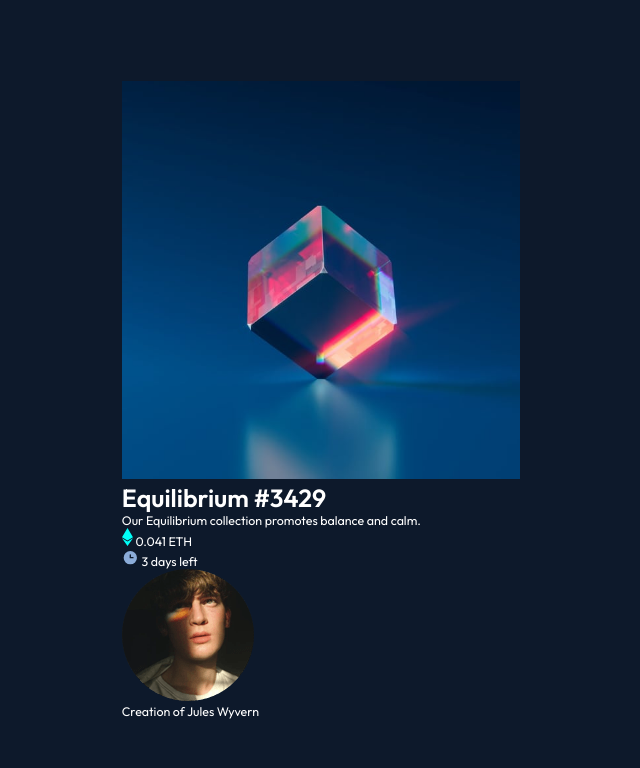
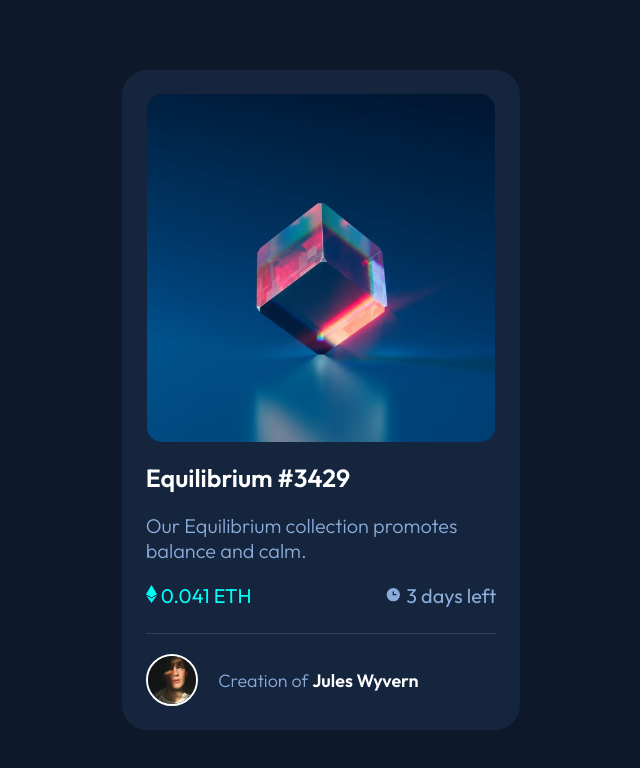
Before and after one commit to guijjs/NFT-Preview, a plain HTML site: page index.html in a window 1280 px wide. Shown: the whole page, without its empty margins (319-959 px from the left). Drawn offline with Linux system fonts and the light colour scheme.

Commit message:
SCSS finished

```diff
--- a/assets/scss/_container.scss
+++ b/assets/scss/_container.scss
@@ -3,4 +3,68 @@
     display: flex;
     justify-content: center;
     align-items: center;
+    .card--area{
+        background-color: $bg--card;
+        border-radius: 2.5rem;
+        padding: 2.4rem;
+        width: 40rem;
+        .nft--apresentation{
+            display: flex;
+            flex-direction: column;
+            img{
+                width: 35rem;
+                border-radius: 1.5rem;
+                align-self: center;
+            }
+            h1{
+                margin-top: 2rem;
+            }
+        }
+        .about--us{
+            margin-top: 2rem;
+            margin-bottom: 2rem;
+            font-size: 2rem;
+            font-weight: 300;
+            p{
+                color: $soft--blue;
+            }
+        }
+
+        .etherum--day{
+            display: flex;
+            justify-content: space-between;
+            font-size: 2rem;
+            margin-bottom: 2rem;
+            border-bottom: 1px solid $line--color;
+            padding-bottom: 2.5rem;
+            .etherum--price span{
+                color: $cyan;
+            }
+            .days--remaining span{
+                color: $soft--blue;
+            }
+        }
+
+        .creator--area{
+            display: flex;
+            align-items: center;
+            img{
+                width: 15%;
+                border: 2.5px $white solid;
+                border-radius: 50%;
+            }
+            .creator--desc{
+                font-size: 1.8rem;
+                font-weight: 300;
+                margin-left: 2rem;
+                p{
+                    color: $soft--blue;
+                }
+                span{
+                    font-weight: 600;
+                    color: $white;
+                }
+            }
+        }
+    }
 }
--- a/index.html
+++ b/index.html
@@ -17,11 +17,10 @@
   <div class="container">
     <div class="card--area">
       <div class="nft--apresentation">
-        <div class="main--image">
-          <img src="assets/images/image-equilibrium.jpg" alt="Equilibrium" style="width:40rem">
-        </div>
+        <img src="assets/images/image-equilibrium.jpg" alt="Equilibrium">
         <h1>Equilibrium #3429</h1>
       </div>
+
       <div class="about--us">
         <p>Our Equilibrium collection promotes balance and calm.</p>
       </div>
```
Also changed, not shown: main.css, 1 other file.
